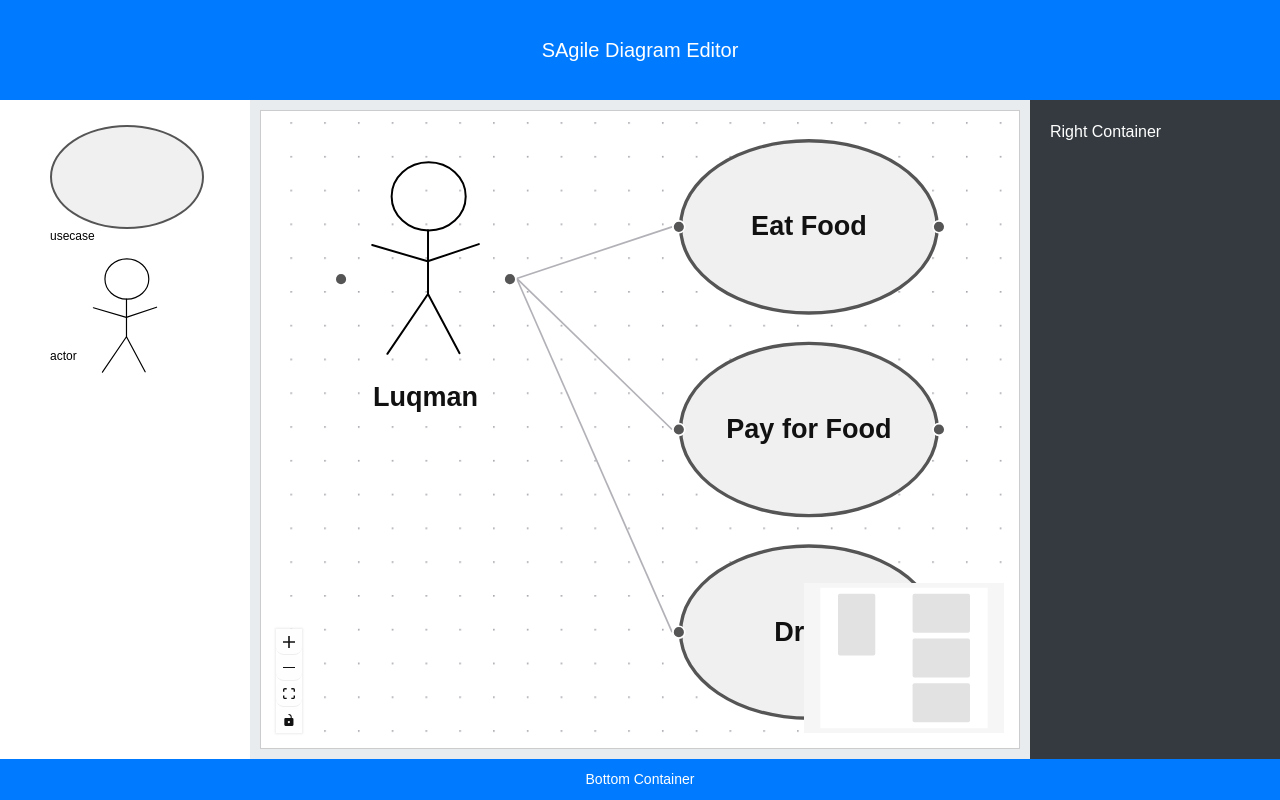
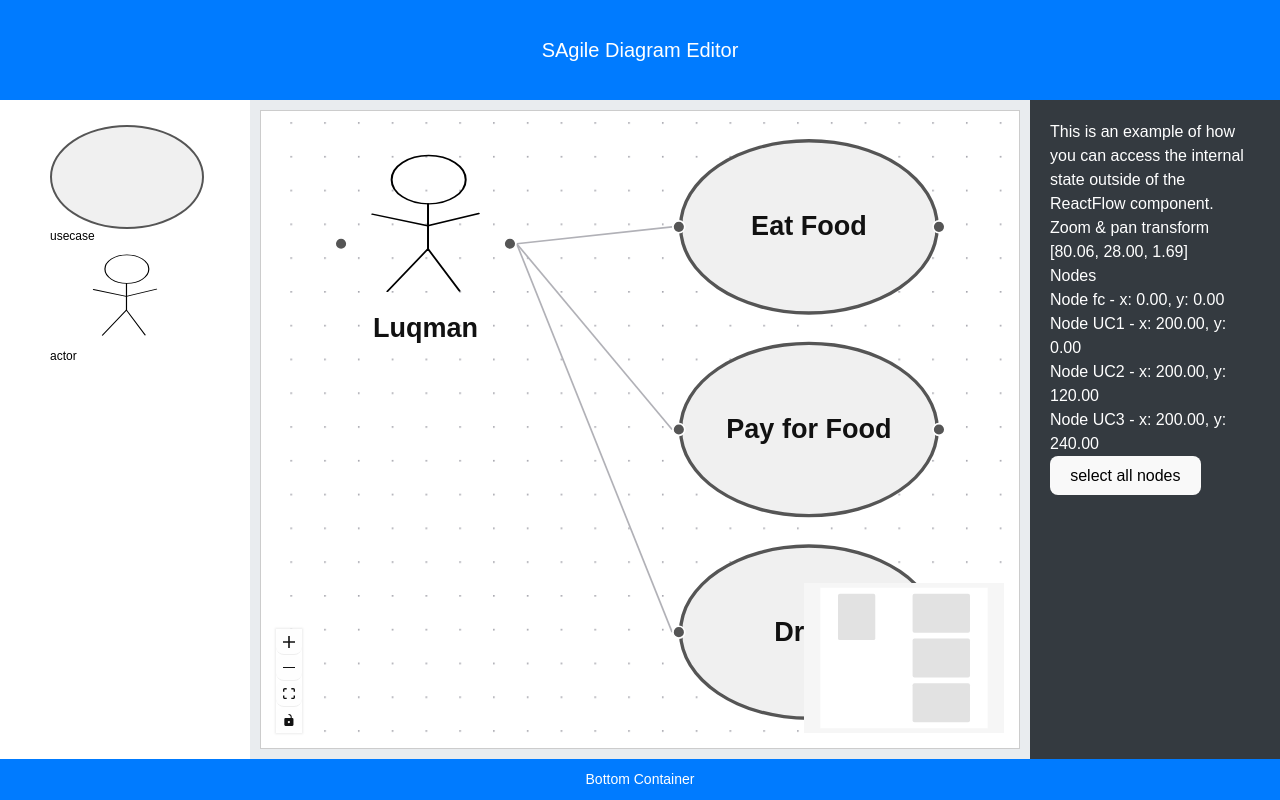
Before and after one commit to taufiqqq/SAgile-Diagram-Editor, a React (Vite) app: page / in a window 1280 px wide. Built offline with nearby package versions, Linux system fonts and the light colour scheme.

Commit message:
fix provider

```diff
--- a/src/App.tsx
+++ b/src/App.tsx
@@ -1,26 +1,52 @@
 
 import './App.css';
-import { ReactFlowProvider } from '@xyflow/react';
-import { Header, LeftSidebar, CanvasContainer, RightSidebar, Footer} from './shared';
+import { Header, LeftSidebar, RightSidebar, Footer } from './shared';
 import { DnDProvider } from './features/diagram-editing';
+import { useFlowState } from './features/diagram-editing/hooks/useFlowState';
+import { useFlowHandlers } from './features/diagram-editing/hooks/useFlowHandlers';
+import { nodeTypes } from './features/diagram-editing/types/NodeTypes.types';
+import { FlowControls } from './features/diagram-editing/components/FlowControl';
+import { ReactFlow, ReactFlowProvider } from '@xyflow/react';
+import Canvas from './shared/components/CanvasContainer';
 
 
 function App() {
+
+  //TODO: recheck issit correct to put in this file or better in other file
+  // const canCopy = nodes.some(({ selected }) => selected);
+  // const canPaste = bufferedNodes.length > 0;
+
   return (
     <ReactFlowProvider>
       <DnDProvider>
-      <div className="app">
-      <Header />
-      <div className="main-content">
-        <LeftSidebar />
-        <CanvasContainer />
-        <RightSidebar />
-      </div>
-      <Footer />
-    </div>
+        <Canvas/>
       </DnDProvider>
     </ReactFlowProvider>
   );
 }
 
 export default App;
+
+/* <Panel className={styles.buttonGroup} position="top-left">
+        <button
+          className={styles.button}
+          onClick={() => cut()}
+          disabled={!canCopy}
+        >
+          cut
+        </button>
+        <button
+          className={styles.button}
+          onClick={() => copy()}
+          disabled={!canCopy}
+        >
+          copy
+        </button>
+        <button
+          className={styles.button}
+          onClick={() => paste({ x: 0, y: 0 })}
+          disabled={!canPaste}
+        >
+          paste
+        </button>
+      </Panel> */
--- a/src/features/diagram-editing/components/CustomNodeFlow.tsx
+++ /dev/null
@@ -1,76 +0,0 @@
-import {Panel, ReactFlow} from '@xyflow/react';
-import '@xyflow/react/dist/style.css';
-import styles from '../styles.module.css';
-import { useFlowState } from '../hooks/useFlowState';
-import { useFlowHandlers } from '../hooks/useFlowHandlers';
-import { FlowControls } from './FlowControl';
-import { nodeTypes } from '../types/NodeTypes.types';
-
-export default function CustomNodeFlow() {
-  const {
-    nodes,
-    edges,
-    onNodesChange,
-    onEdgesChange,
-    setNodes,
-    setEdges,
-    cut,
-    copy,
-    paste,
-    bufferedNodes
-  } = useFlowState();
-
-  const { onConnect, onDragOver, onDrop } = useFlowHandlers({
-    setNodes,
-    setEdges
-  });
-
-  //TODO: recheck issit correct to put in this file or better in other file
-  const canCopy = nodes.some(({ selected }) => selected);
-  const canPaste = bufferedNodes.length > 0;
-
-  return (
-    <ReactFlow
-      nodes={nodes}
-      edges={edges}
-      onNodesChange={onNodesChange}
-      onEdgesChange={onEdgesChange}
-      onConnect={onConnect}
-      onDragOver={onDragOver}
-      onDrop={(event) => {
-        const newNode = onDrop(event);
-        if (newNode) {
-          setNodes(nds => nds.concat(newNode));
-        }
-      }}
-      nodeTypes={nodeTypes}
-      proOptions={{ hideAttribution: true }}
-      fitView
-    >
-      <FlowControls />
-      {/* <Panel className={styles.buttonGroup} position="top-left">
-        <button
-          className={styles.button}
-          onClick={() => cut()}
-          disabled={!canCopy}
-        >
-          cut
-        </button>
-        <button
-          className={styles.button}
-          onClick={() => copy()}
-          disabled={!canCopy}
-        >
-          copy
-        </button>
-        <button
-          className={styles.button}
-          onClick={() => paste({ x: 0, y: 0 })}
-          disabled={!canPaste}
-        >
-          paste
-        </button>
-      </Panel> */}
-    </ReactFlow>
-  );
-}
--- a/src/features/diagram-editing/components/FlowControl.tsx
+++ b/src/features/diagram-editing/components/FlowControl.tsx
@@ -3,7 +3,7 @@ import { MiniMap, Background, Controls } from '@xyflow/react';
 export function FlowControls() {
     return (
         <>
-            <MiniMap nodeStrokeWidth={10} />
+            <MiniMap nodeStrokeWidth={10} zoomStep = {0.1}/>
             <Background />
             <Controls />
         </>
--- a/src/features/diagram-editing/index.ts
+++ b/src/features/diagram-editing/index.ts
@@ -1,2 +1 @@
-export { default as CustomNodeFlow } from './components/CustomNodeFlow';
 export { DnDProvider } from './components/DnDContext';
--- a/src/features/diagram-editing/utils/shapes-html/UseCase-html.tsx
+++ b/src/features/diagram-editing/utils/shapes-html/UseCase-html.tsx
@@ -1,11 +1,13 @@
 interface UseCaseHtmlProps {
   label?: string;
+  selected?: boolean;
   width?: number;
   height?: number;
 }
 
 export const UseCaseHtml = ({
   label,
+  selected,
   width = 150,
   height = 100
 }: UseCaseHtmlProps) => (
@@ -16,7 +18,7 @@ export const UseCaseHtml = ({
       height: `${height}px`,
       borderRadius: '50%',
       background: '#f0f0f0',
-      border: '2px solid #555',
+      border: selected? '2px solid red' : '2px solid #555',
       display: 'flex',
       justifyContent: 'center',
       alignItems: 'center',
--- a/src/features/diagram-editing/utils/shapes-react-flow/Actor.tsx
+++ b/src/features/diagram-editing/utils/shapes-react-flow/Actor.tsx
@@ -9,9 +9,10 @@ interface ActorNodeProps {
     label: string;
   };
   isConnectable: boolean;
+  selected: boolean
 }
 
-const ActorNode: React.FC<ActorNodeProps> = ({ data, isConnectable }) => {
+const ActorNode: React.FC<ActorNodeProps> = ({ data, selected, isConnectable }) => {
   return (
     <div className="actor-node">
       <Handle
@@ -21,7 +22,7 @@ const ActorNode: React.FC<ActorNodeProps> = ({ data, isConnectable }) => {
         isConnectable={isConnectable}
       />
 
-      <ActorHtml label={data.label} />
+      <ActorHtml label={data.label} selected = {selected}/>
 
       <Handle
         type="source"
--- a/src/features/diagram-editing/utils/shapes-react-flow/UseCase.tsx
+++ b/src/features/diagram-editing/utils/shapes-react-flow/UseCase.tsx
@@ -9,19 +9,20 @@ interface UseCaseNodeProps {
     label: string;
   };
   isConnectable: boolean;
+  selected: boolean
 }
 
-const UseCaseNode: React.FC<UseCaseNodeProps> = ({ data, isConnectable }) => {
+const UseCaseNode: React.FC<UseCaseNodeProps> = ({ data, selected, isConnectable }) => {
   return (
     <div className="usecase-node">
       <Handle
         type="target"
         position={Position.Left}
-        style={{ background: '#555' }}
+        style={{ background: selected? 'red' : '#555' }}
         isConnectable={isConnectable}
       />
 
-      <UseCaseHtml label={data.label} />
+      <UseCaseHtml label={data.label} selected = {selected} />
 
       <Handle
         type="source"
--- a/src/shared/components/CanvasContainer.tsx
+++ b/src/shared/components/CanvasContainer.tsx
@@ -1,12 +1,70 @@
 import React from 'react';
-import CustomNodeFlow from '../../features/diagram-editing/components/CustomNodeFlow';
+import { ReactFlow } from '@xyflow/react';
+import '@xyflow/react/dist/style.css';
+import { useFlowState } from '../../features/diagram-editing/hooks/useFlowState';
+import { useFlowHandlers } from '../../features/diagram-editing/hooks/useFlowHandlers';
+import { FlowControls } from '../../features/diagram-editing/components/FlowControl';
+import { nodeTypes } from '../../features/diagram-editing/types/NodeTypes.types';
+import RightSidebar from './RightSidebar';
+import Footer from './Footer';
+import LeftSidebar from './LeftSidebar';
+import Header from './Header';
 
-const CanvasContainer: React.FC = () => {
+const Canvas: React.FC = () => {
+  const {
+    nodes,
+    edges,
+    onNodesChange,
+    onEdgesChange,
+    setNodes,
+    setEdges,
+    cut,
+    copy,
+    paste,
+    bufferedNodes
+  } = useFlowState();
+
+  const { onConnect, onDragOver, onDrop } = useFlowHandlers({
+    setNodes,
+    setEdges
+  });
+
+  //TODO: recheck issit correct to put in this file or better in other file
+  const canCopy = nodes.some(({ selected }) => selected);
+  const canPaste = bufferedNodes.length > 0;
+
   return (
-    <div className="canvas">
-      <CustomNodeFlow />
-    </div>
+    <div className="app">
+          <Header />
+          <div className="main-content">
+            <LeftSidebar />
+            <div className='canvas'>
+              <ReactFlow
+                nodes={nodes}
+                edges={edges}
+                onNodesChange={onNodesChange}
+                onEdgesChange={onEdgesChange}
+                onConnect={onConnect}
+                onDragOver={onDragOver}
+                onDrop={(event) => {
+                  const newNode = onDrop(event);
+                  if (newNode) {
+                    setNodes(nds => nds.concat(newNode));
+                  }
+                }}
+                nodeTypes={nodeTypes}
+                proOptions={{ hideAttribution: true }}
+                fitView
+              >
+                <FlowControls />
+
+              </ReactFlow>
+            </div>
+            <RightSidebar nodes={nodes} setNodes={setNodes} />
+          </div>
+          <Footer />
+        </div>
   );
 };
 
-export default CanvasContainer;
+export default Canvas;
--- a/src/shared/components/RightSidebar.tsx
+++ b/src/shared/components/RightSidebar.tsx
@@ -1,11 +1,48 @@
-import React from 'react';
-import '../../App';
+import React, { useCallback } from 'react';
+import { useStore } from '@xyflow/react';
+import { Node } from '@xyflow/react'; // Import Node type if needed
 
-const RightSidebar: React.FC = () => {
+interface RightSidebarProps {
+  nodes: Node[];
+  setNodes: (nodes: Node[] | ((nodes: Node[]) => Node[])) => void;
+}
+
+const transformSelector = (state: any) => state.transform;
+
+const RightSidebar: React.FC<RightSidebarProps> = ({ nodes, setNodes }) => {
+  const transform = useStore(transformSelector);
+
+  const selectAll = useCallback(() => {
+    setNodes((nds) =>
+      nds.map((node) => ({
+        ...node,
+        selected: true,
+      }))
+    );
+  }, [setNodes]);
+
   return (
     <div className="rightsidebar">
-      {/* Right content goes here */}
-      Right Container
+      <div className="description">
+        This is an example of how you can access the internal state outside of
+        the ReactFlow component.
+      </div>
+      <div className="title">Zoom & pan transform</div>
+      <div className="transform">
+        [{transform[0].toFixed(2)}, {transform[1].toFixed(2)},{' '}
+        {transform[2].toFixed(2)}]
+      </div>
+      <div className="title">Nodes</div>
+      {nodes.map((node) => (
+        <div key={node.id}>
+          Node {node.id} - x: {node.position.x.toFixed(2)}, y:{' '}
+          {node.position.y.toFixed(2)}
+        </div>
+      ))}
+
+      <div className="selectall">
+        <button onClick={selectAll}>select all nodes</button>
+      </div>
     </div>
   );
 };
--- a/src/shared/index.ts
+++ b/src/shared/index.ts
@@ -1,5 +1,4 @@
 // Re-export components
-export { default as CanvasContainer } from './components/CanvasContainer';
 export { default as Footer } from './components/Footer';
 export { default as Header } from './components/Header';
 export { default as LeftSidebar } from './components/LeftSidebar';
```
Also changed, not shown: src/features/diagram-editing/utils/shapes-html/Actor-html.tsx (+9 -1 lines), src/features/diagram-editing/utils/store/flow-store.ts (added, +46 -0 lines).
